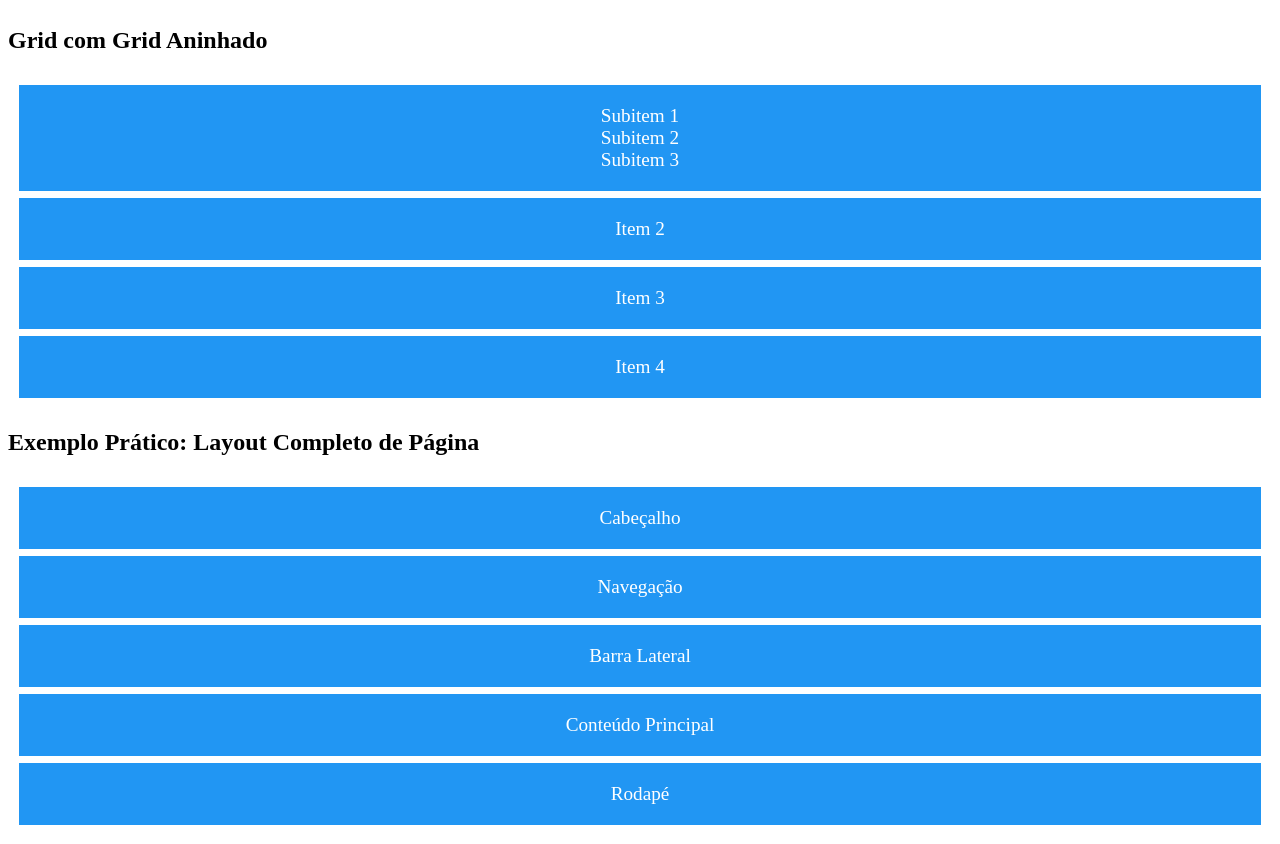
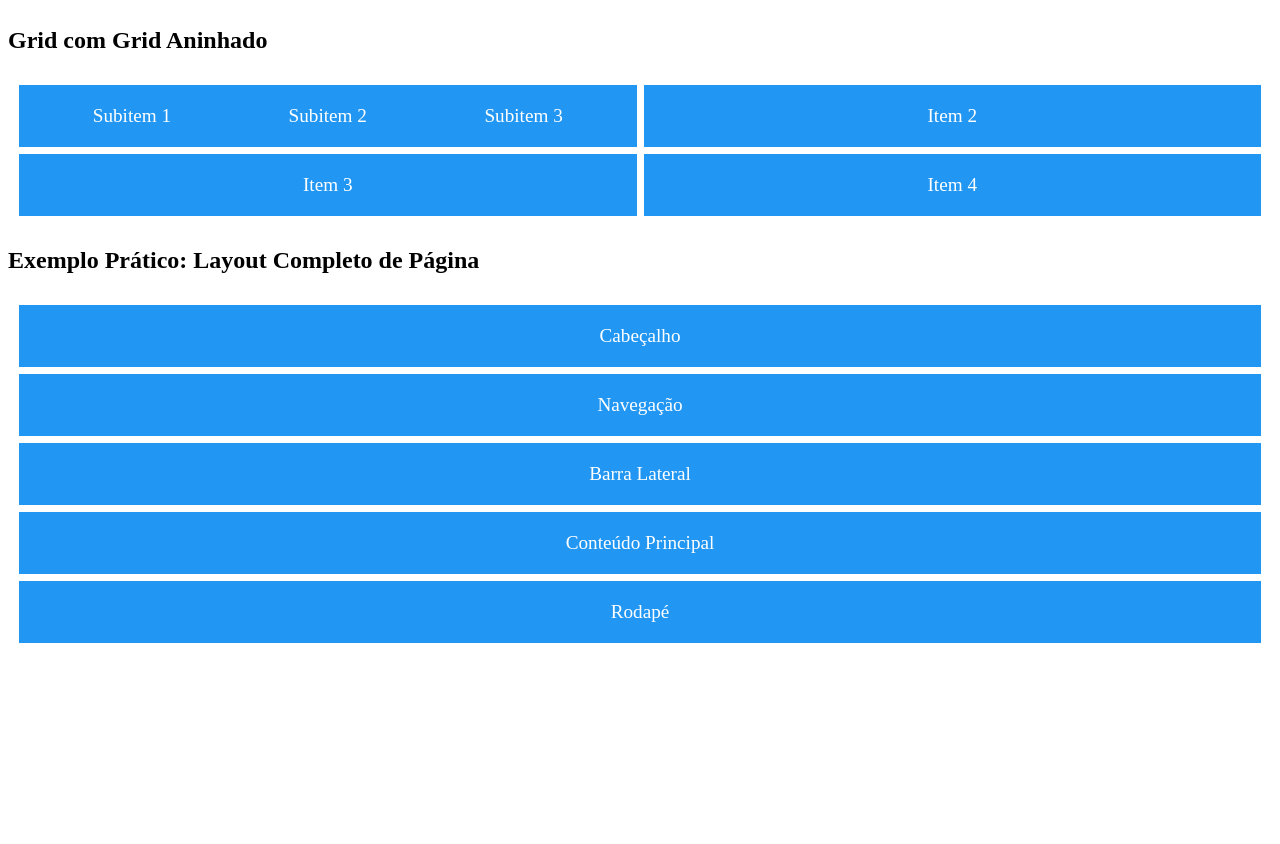
Before and after one commit to tech-well/pratica_css_grid, a plain HTML site: page grid/index.html in a window 1280 px wide. Shown: the part 1374-2218 px from the top of the page. After the commit the page ends 2036 px from the top, so only its background shows below. Drawn offline with Linux system fonts and the light colour scheme.

Commit message:
trabalhando com grid aninhado

```diff
--- a/grid/styles.css
+++ b/grid/styles.css
@@ -74,3 +74,13 @@ grid-template-rows: auto
   grid-area: rodape;
 
 }
+
+.grid-aninhado{
+  grid-template-columns: repeat(2, 1fr);
+}
+
+.subgrid-container{
+  display: grid;
+  grid-template-columns: 1fr 1fr 1fr;
+  gap: 10px;
+}
```
